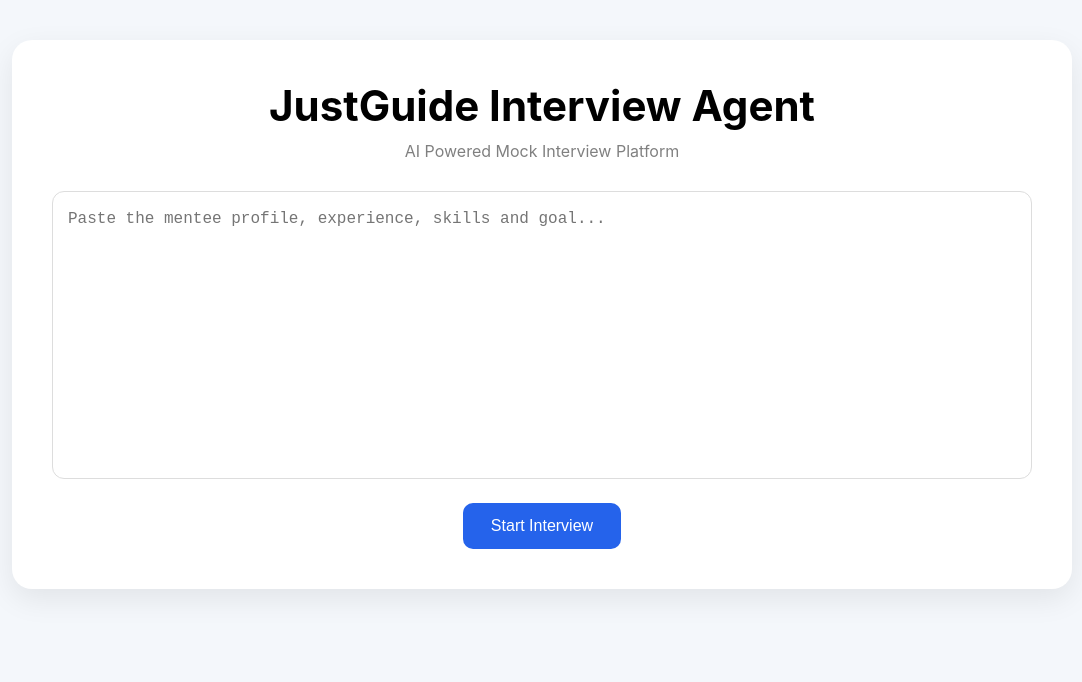
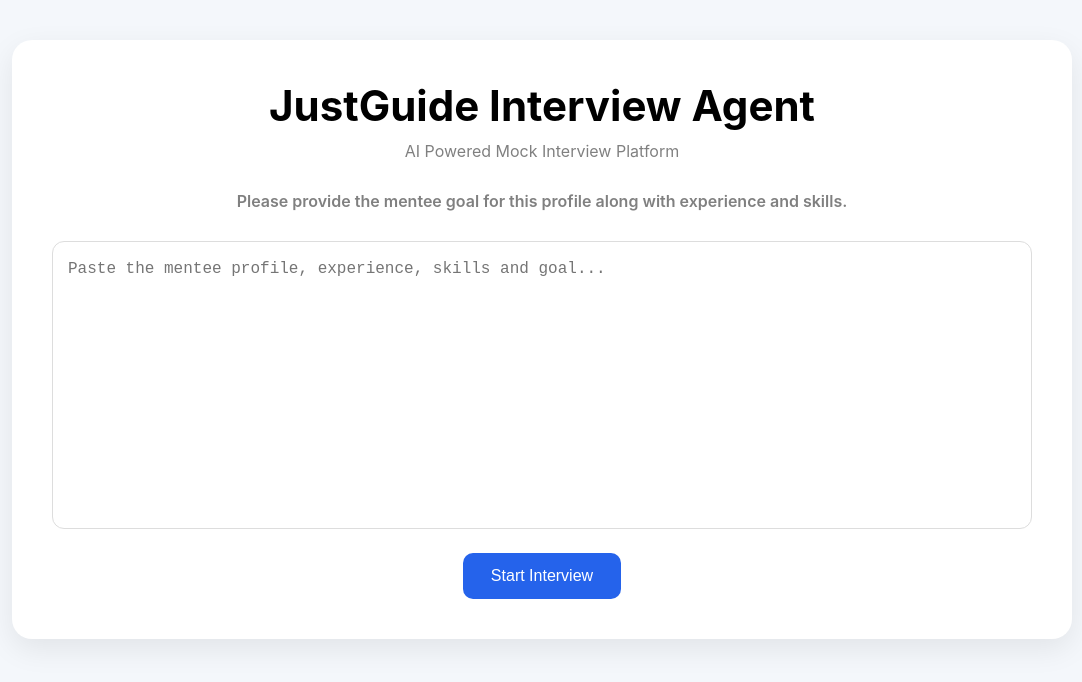
Before and after one commit to sudu-sr7/AI-Mock-Interview-System, a React app in the folder frontend/: page / in a window 1280 px wide. Shown: the top 682 px of the page, without its empty margins (98-1180 px from the left). Built offline with nearby package versions, Linux system fonts and the light colour scheme; no server answers; the HTML template or start-up script is replaced by a standard one.

Commit message:
Add goal-based interview workflow

```diff
--- a/frontend/src/pages/Home.jsx
+++ b/frontend/src/pages/Home.jsx
@@ -47,6 +47,10 @@
           Platform
         </p>
 
+        <p style={{ marginTop: "20px", fontWeight: "600" }}>
+          Please provide the mentee goal for this profile along with experience and skills.
+        </p>
+
         <textarea
           rows="10"
           value={summary}
```
